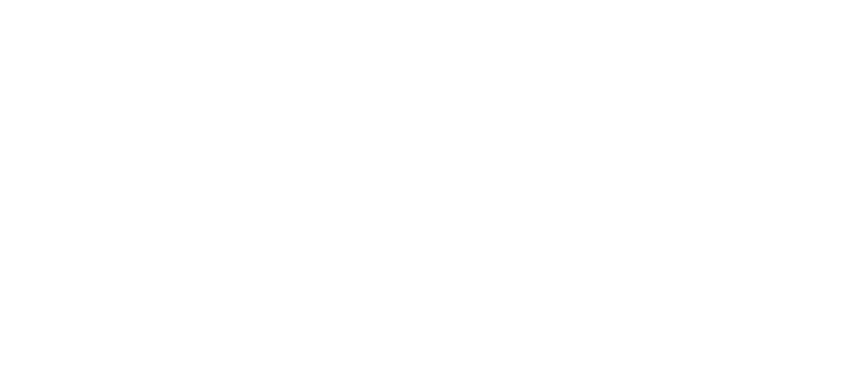
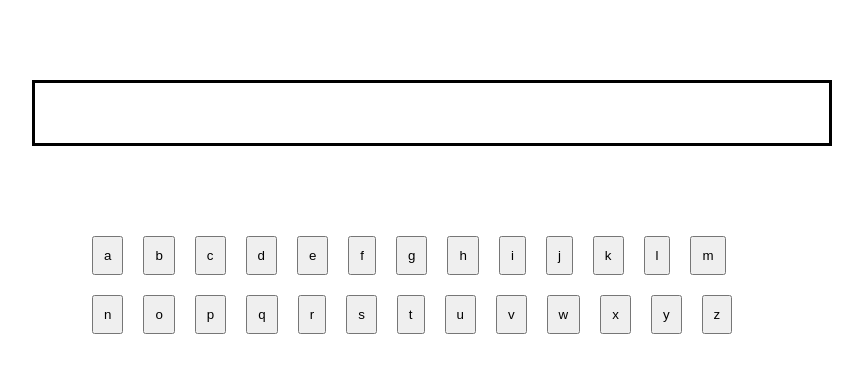
Before and after one commit to Viggo97/Hangman, a plain HTML site: page index.html in a window 1280 px wide. Shown: the whole page, without its empty margins (208-1071 px from the left). Drawn offline with Linux system fonts and the light colour scheme.

Commit message:
add styles and create class Game

```diff
--- a/app/Game.js
+++ b/app/Game.js
@@ -1 +1,27 @@
-console.log("object");
+class Game {
+    constructor({
+        lettersWrapper,
+        categoryWrapeer,
+        wordWrapper,
+        outputWrapper
+    }) {
+        this.lettersWrapper = lettersWrapper;
+        this.categoryWrapeer = categoryWrapeer;
+        this.wordWrapper = wordWrapper;
+        this.outputWrapper = outputWrapper;
+    }
+
+    guess(label) {
+        console.log(label);
+    }
+
+    start() {
+        for (let i = 0; i < 26; i++) {
+            const label = (i + 10).toString(36);
+            const button = document.createElement('button');
+            button.innerHTML = label;
+            button.addEventListener('click', () => this.guess(label));
+            this.lettersWrapper.appendChild(button);
+        }
+    }
+}
--- a/index.html
+++ b/index.html
@@ -10,7 +10,22 @@
 </head>
 
 <body>
+    <section class="hangman">
+        <div class="output"></div>
+        <div class="word"></div>
+        <div class="category"></div>
+        <div class="letters"></div>
+    </section>
     <script src="/app/Game.js"></script>
+    <script>
+        const game = new Game({
+            lettersWrapper: document.querySelector('.letters'),
+            categoryWrapper: document.querySelector('.category'),
+            wordWrapper: document.querySelector('.word'),
+            outputWrapper: document.querySelector('.output'),
+        });
+        game.start();
+    </script>
 </body>
 
 </html>
--- a/style.css
+++ b/style.css
@@ -0,0 +1,57 @@
+* {
+    margin: 0;
+    padding: 0;
+    box-sizing: border-box;
+}
+
+body {
+    font-size: 16px;
+    font-family: sans-serif;
+}
+
+.hangman {
+    width: 800px;
+    margin: 50px auto;
+}
+
+.word {
+    letter-spacing: 5px;
+    font-size: 2rem;
+    padding: 30px 20px;
+    border: 3px black solid;
+    text-align: center;
+}
+
+.letters {
+    padding: 20px 50px;
+}
+
+.letters button {
+    padding: 10px;
+    margin: 10px;
+}
+
+.output {
+    display: flex;
+    width: 100%;
+    margin-bottom: 30px;
+}
+
+.output .step {
+    width: calc(100% / 8);
+    border-right: 3px #fff solid;
+}
+
+.output .step {
+    opacity: 0.1;
+}
+
+.output .step img {
+    width: 100%;
+}
+
+.category {
+    text-align: center;
+    padding: 30px 0px;
+    text-transform: uppercase;
+}
```
